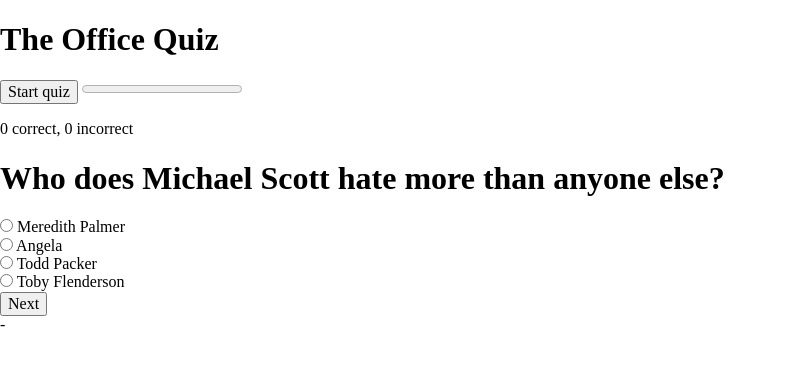
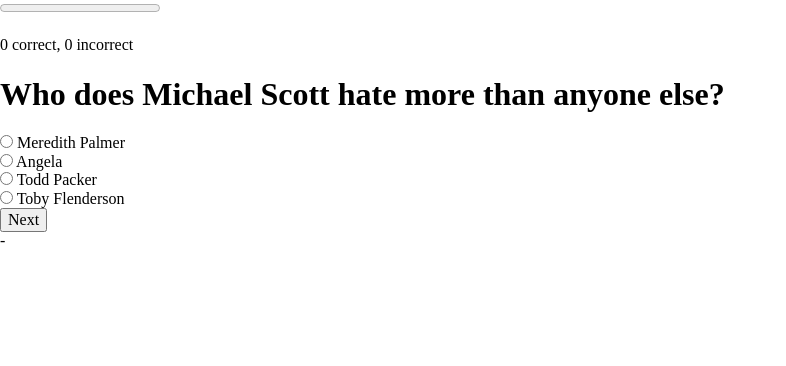
Before and after one commit to thinkful-ei-bee/farah-donald-quiz-app, a plain HTML site: page index.html in a window 1280 px wide. Both pictures are taken after a click on the button "Start quiz". Shown: the whole page, without its empty margins (0-786 px from the left). Drawn offline with nearby package versions, Linux system fonts and the light colour scheme.

Commit message:
start button

```diff
--- a/index.html
+++ b/index.html
@@ -9,8 +9,6 @@
     <link rel="stylesheet" href="index.css">
 </head>
 <body>
-    <h1>The Office Quiz</h1>
-    <button type="submit">Start quiz</button>
 
     <progress value="0" max="10"></progress>
     <p>0 correct, 0 incorrect</p>
--- a/index.js
+++ b/index.js
@@ -25,6 +25,76 @@ const QUIZ = [
       d: 'Toby Flenderson'
     },
     correctAnswer: 'd'
+  },
+  {
+    question: 'What are Scott’s Tots?',
+    answers: {
+      a: '',
+      b: '',
+      c: '',
+      d: ''
+    },
+    correctAnswer: ''
+  },
+  {
+    question: 'What are Scott’s Tots?',
+    answers: {
+      a: '',
+      b: '',
+      c: '',
+      d: ''
+    },
+    correctAnswer: ''
+  },
+  {
+    question: 'Who won the “” Dundee Award?',
+    answers: {
+      a: '',
+      b: '',
+      c: '',
+      d: ''
+    },
+    correctAnswer: ''
+  },
+  {
+    question: 'Who is Dwight’s best man?',
+    answers: {
+      a: '',
+      b: '',
+      c: '',
+      d: ''
+    },
+    correctAnswer: ''
+  },
+  {
+    question: 'Who did Michael hit with his car?',
+    answers: {
+      a: '',
+      b: '',
+      c: '',
+      d: ''
+    },
+    correctAnswer: ''
+  },
+  {
+    question: 'What was the fundraiser for the company 5k for?',
+    answers: {
+      a: '',
+      b: '',
+      c: '',
+      d: ''
+    },
+    correctAnswer: ''
+  },
+  {
+    question: 'What was in pot that Kevin dropped in the office?',
+    answers: {
+      a: '',
+      b: '',
+      c: '',
+      d: ''
+    },
+    correctAnswer: ''
   }
 ];
 
@@ -36,6 +106,18 @@ const STORE = {
   current_question: 0
 };
 
+// RENDER WELCOME
+function renderWelcome(){
+  let welcomePage = [];
+  welcomePage.push(
+    `<h1>The Office Quiz</h1>
+    <button class="js-start-button" type="submit">Start quiz</button> `
+  );
+  welcomePage = welcomePage.join('');
+  $('.js-quiz-all').html(welcomePage);
+}
+
+
 function generateQuestionsWithAnswers(answerList){
   // highlights correct answer and wrong answer if necessary
 }
@@ -44,8 +126,8 @@ function generateQuestionList(num){ //HTML
   //console.log('question');
   let questionContainer = [];
   questionContainer.push(
-    `<h1>${QUIZ[num].question}</h1>
-        <div class="quiz-questions-page"></div>`
+    `<div class="quiz-questions-page">
+        <h1>${QUIZ[num].question}</h1>`
   );
   for (let letter in QUIZ[num].answers){
     questionContainer.push(
@@ -58,21 +140,14 @@ function generateQuestionList(num){ //HTML
   questionContainer.push(
     `<div>
         <button type="submit" class="js-next-button" >Next</button>
-     </div>`);
+     </div>
+    </div>`);
   questionContainer = questionContainer.join('');
   $('.js-quiz-all').html(questionContainer);
+
 }
 
-function startButton(){
-  $('.js-start-button').on('click', event => {
-    event.preventDefault();
-    console.log('start button ran');
-  });
-}
 
-function handleStartButton(){
-
-}
 
 function getChosenAnswer(){
   // responsible for pulling user-chosen answer after next button has been pressed
@@ -89,9 +164,21 @@ function checkAnswer(answer, questionNumber) {
 }
 
 
+function startButton(){
+  $('.js-start-button').on('click', event => {
+    event.preventDefault();
+    console.log('start button ran');
+    generateQuestionList(STORE.current_question);
+  });
+}
+
+function handleStartButton(){
+
+}
+
 function handleNextButton() { // event listener
-  $('.js-next-button').on('click', function(e) {
-    e.preventDefault();
+  $('.js-next-button').on('click', event => {
+    event.preventDefault();
     console.log('handleNextButton has ran');
 
 
@@ -133,7 +220,8 @@ function handleRestartButton(){
 
 function main(){
 // this is all "controller" functions that listen for user input
-  generateQuestionList(STORE.current_question);
+  //generateQuestionList(STORE.current_question);
+  renderWelcome();
   startButton();
   handleNextButton();
 
```
